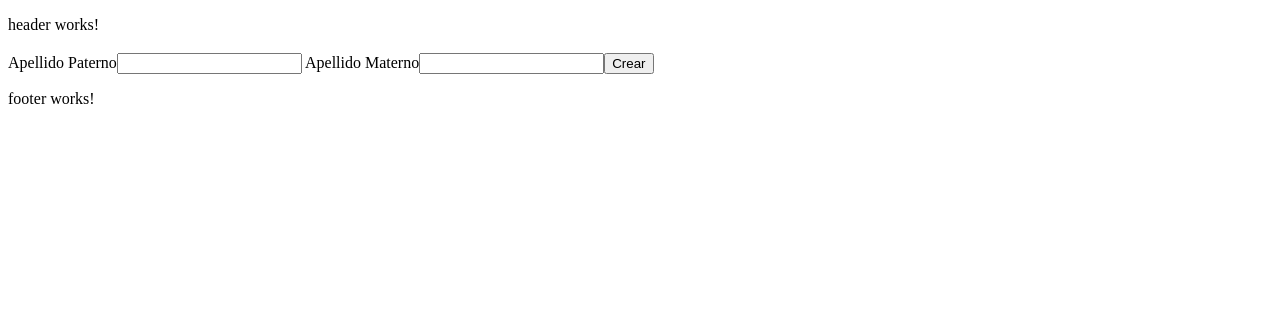
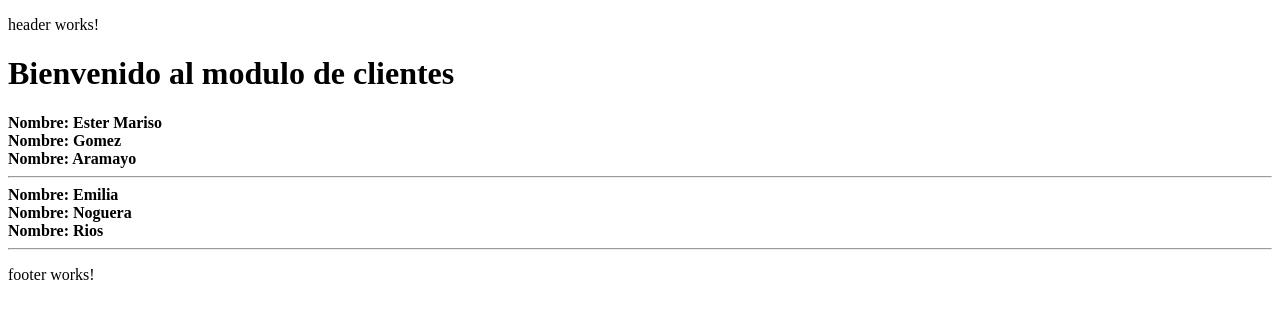
Before and after one commit to anghel7/the-core-angular, an Angular app: page / in a window 1280 px wide. Shown: the top 318 px of the page. Built offline with nearby package versions, Linux system fonts and the light colour scheme.

Commit message:
directiva ngfor, ngif

```diff
--- a/src/app/app.component.html
+++ b/src/app/app.component.html
@@ -2,10 +2,12 @@
 <!--
 <sky-home></sky-home>
 -->
+
+<sky-cliente-list></sky-cliente-list>
+
 <!--
-<sky-cliente-list></sky-cliente-list>
+<sky-cliente-create></sky-cliente-create>
 -->
-<sky-cliente-create></sky-cliente-create>
 <sky-footer></sky-footer>
 
 
--- a/src/app/cliente/cliente-list/cliente-list.component.html
+++ b/src/app/cliente/cliente-list/cliente-list.component.html
@@ -1,17 +1,10 @@
-<!--string interpolation-->
 <h1>{{ title }}</h1>
-<button>{{ title }}</button>
-<br>
-<input type="text" value="{{ title }}">
-<img src="{{ urlimage }}" alt="Smiley face" height="100" width="100">
 
-<!--Property binding-->
-
-<hr>
-<h1 [innerHtml]="title"></h1>
-<input type="text" [value]="title">
-<img [src]="urlimage" alt="Smiley face" height="100" width="100">
-<button [innerHtml]="title"></button>
-<!--event binding -->
-<hr>
-<button (click)="login('luisEduardo')">Login</button>
+<div *ngFor="let cliente of clienteList">
+  <div *ngIf="cliente.id_cliente > 1">
+    <b>Nombre: {{cliente.nombre}}</b><br>
+    <b>Nombre: {{cliente.apellido_paterno}}</b><br>
+    <b>Nombre: {{cliente.apellido_materno}}</b>
+    <hr>
+  </div>
+</div>
--- a/src/app/cliente/cliente-list/cliente-list.component.ts
+++ b/src/app/cliente/cliente-list/cliente-list.component.ts
@@ -8,16 +8,36 @@ import { Component, OnInit } from '@angular/core';
 export class ClienteListComponent implements OnInit {
 
   title: string = "Bienvenido al modulo de clientes";
-  urlimage: string = "https://img.timesnownews.com/story/1550976042-Thanos_new.jpg?d=600x450"
+
+  clienteList: any[] = [
+    {
+      id_cliente: 1,
+      nombre: "Juan",
+      apellido_paterno: "Perez",
+      apellido_materno: "Lopez",
+      image_url: "http://cursoangular.hosting.cs.umss.edu.bo/images/cliente/juan.jpg"
+    },
+    {
+      id_cliente: 2,
+      nombre: "Ester Mariso",
+      apellido_paterno: "Gomez",
+      apellido_materno: "Aramayo",
+      image_url: "http://cursoangular.hosting.cs.umss.edu.bo/images/cliente/ester.jpg"
+    },
+    {
+      id_cliente: 3,
+      nombre: "Emilia",
+      apellido_paterno: "Noguera",
+      apellido_materno: "Rios",
+      image_url: "http://cursoangular.hosting.cs.umss.edu.bo/images/cliente/emilia.jpg"
+    }
+  ];
 
   constructor() { }
 
   ngOnInit() {
   }
 
-  login(imagen: string): void {
-    //console.log('Iniciando sesion: ', imagen);
-    this.title = 'Cambiando el valor de titulo';
-  }
+
 
 }
```
